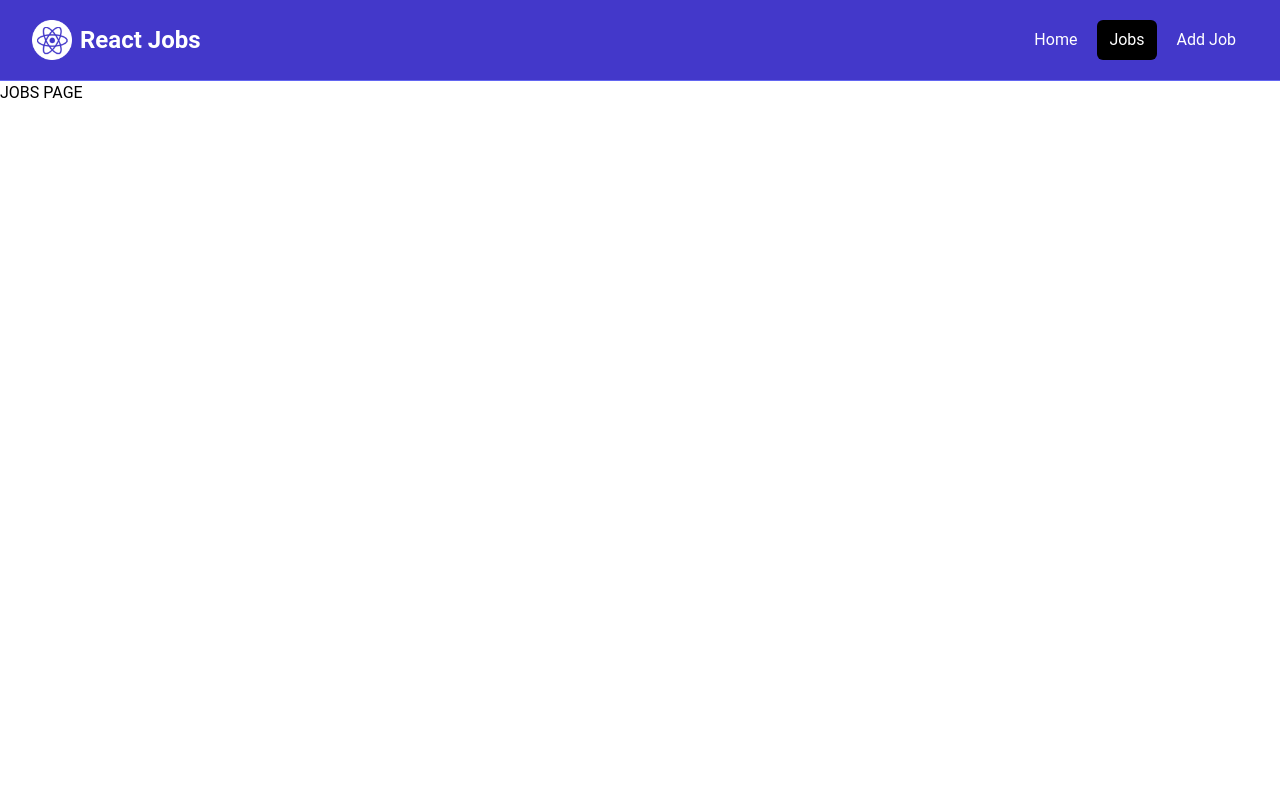
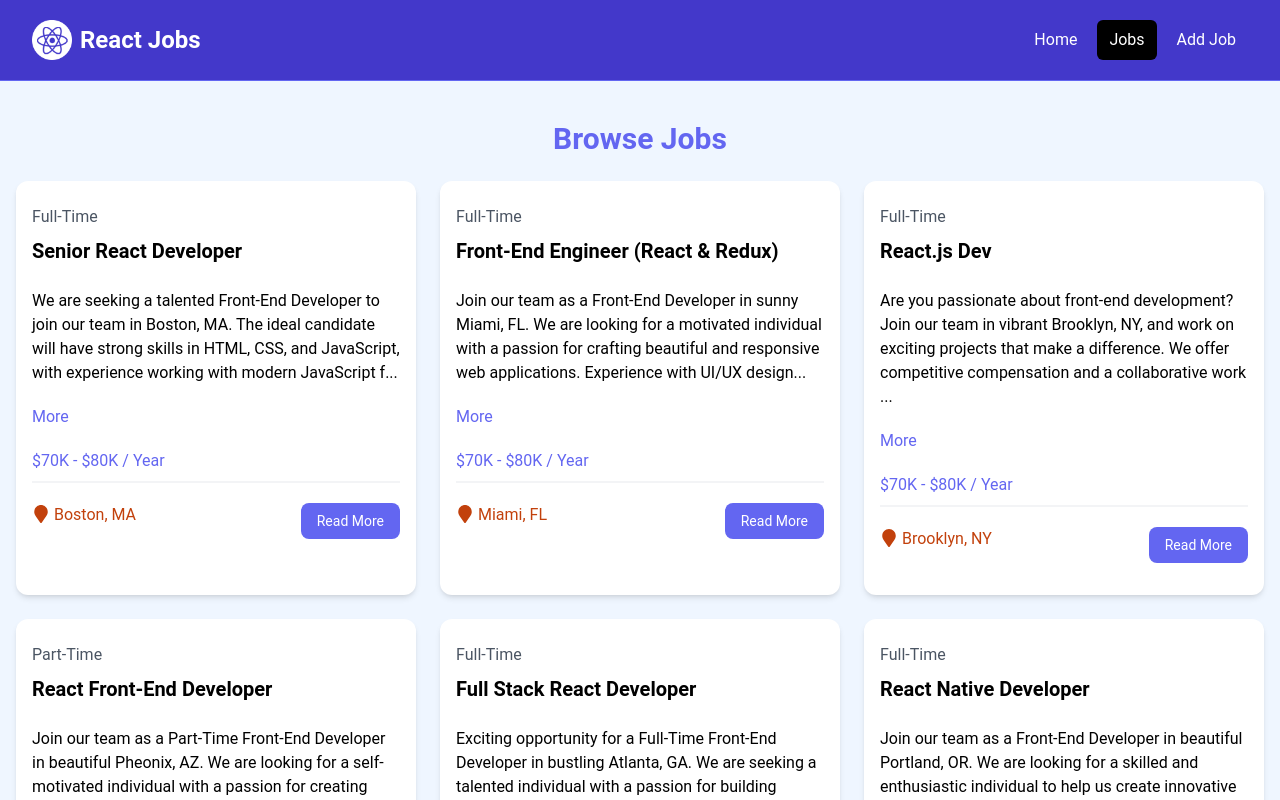
Before and after one commit to Amith-mw/job-listing-react, a React (Vite) app: page /jobs in a window 1280 px wide. Shown: the top 800 px of the page. Built offline with nearby package versions, Linux system fonts and the light colour scheme.

Commit message:
use JobListing component both on home & jobs pages differently

```diff
--- a/src/components/JobListing.jsx
+++ b/src/components/JobListing.jsx
@@ -2,17 +2,17 @@
 import jobs from "../jobs.json";
 import JobItem from "./JobItem";
 
-const JobListing = () => {
-  const recentJobs = jobs.slice(-3);
+const JobListing = ({ isHome = false }) => {
+  const jobList = isHome ? jobs.slice(-3) : jobs;
 
   return (
     <section className="bg-blue-50 px-4 py-10">
       <div className="container-xl lg:container m-auto">
         <h2 className="text-3xl font-bold text-indigo-500 mb-6 text-center">
-          Browse Jobs
+          {isHome ? "Recent Jobs" : "Browse Jobs"}
         </h2>
         <div className="grid grid-cols-1 md:grid-cols-3 gap-6">
-          {recentJobs.map((job) => {
+          {jobList.map((job) => {
             return <JobItem key={job.id} job={job} />;
           })}
         </div>
--- a/src/pages/HomePage.jsx
+++ b/src/pages/HomePage.jsx
@@ -9,7 +9,7 @@
     <>
       <Hero />
       <HomeCards />
-      <JobListing />
+      <JobListing isHome={true} />
       <ViewAllJobs />
     </>
   );
--- a/src/pages/JobsPage.jsx
+++ b/src/pages/JobsPage.jsx
@@ -1,7 +1,12 @@
 import React from "react";
+import JobListing from "../components/JobListing";
 
 const JobsPage = () => {
-  return <div>JOBS PAGE</div>;
+  return (
+    <section>
+      <JobListing />
+    </section>
+  );
 };
 
 export default JobsPage;
```
